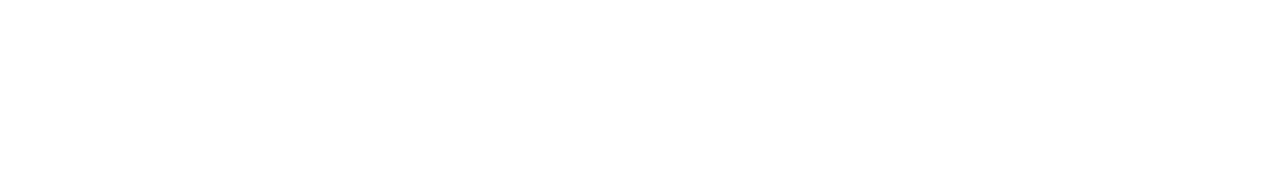
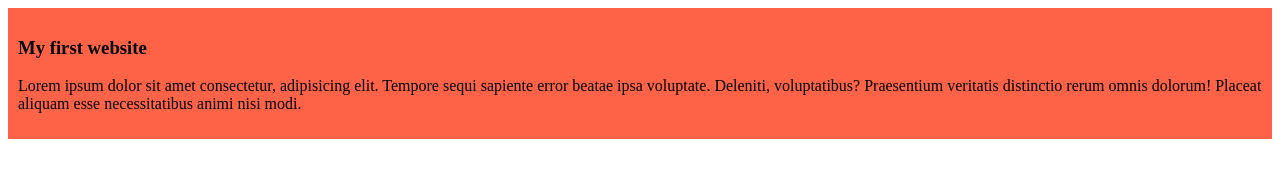
Before and after one commit to nazmus2575/my-simple-website, a plain HTML site: page index.html in a window 1280 px wide. Drawn offline with Linux system fonts and the light colour scheme.

Commit message:
added the first blog

```diff
--- a/index.html
+++ b/index.html
@@ -4,8 +4,12 @@
     <meta charset="UTF-8">
     <meta name="viewport" content="width=device-width, initial-scale=1.0">
     <title>My Simple Website</title>
+    <link rel="stylesheet" href="styles/blog.css"
 </head>
 <body>
-
+    <div>
+        <h3>My first website</h3>
+        <p>Lorem ipsum dolor sit amet consectetur, adipisicing elit. Tempore sequi sapiente error beatae ipsa voluptate. Deleniti, voluptatibus? Praesentium veritatis distinctio rerum omnis dolorum! Placeat aliquam esse necessitatibus animi nisi modi.</p>
+    </div>
 </body>
 </html>
--- /dev/null
+++ b/styles/blog.css
@@ -0,0 +1,4 @@
+div{
+    background-color: tomato;
+    padding: 10px;
+}
```
